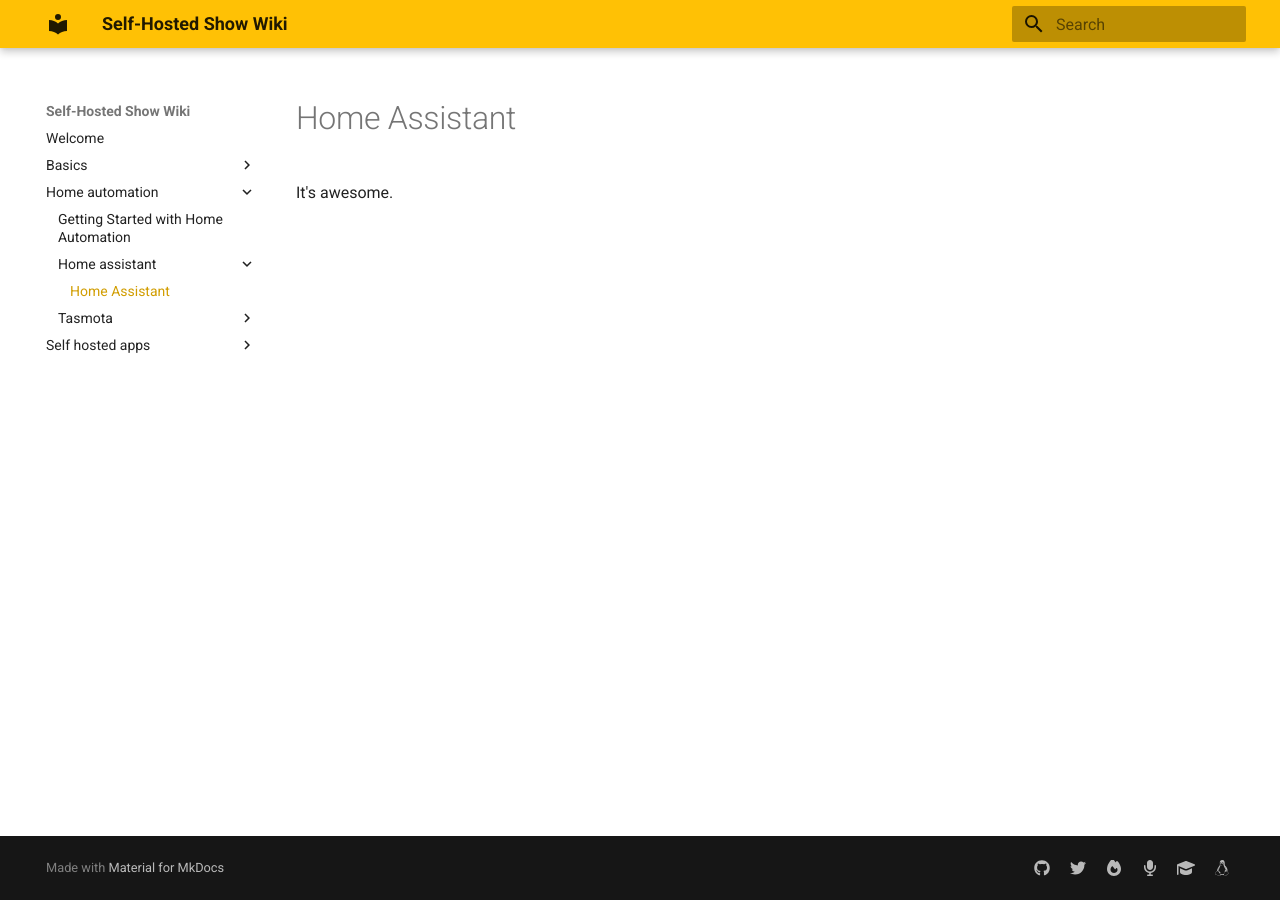
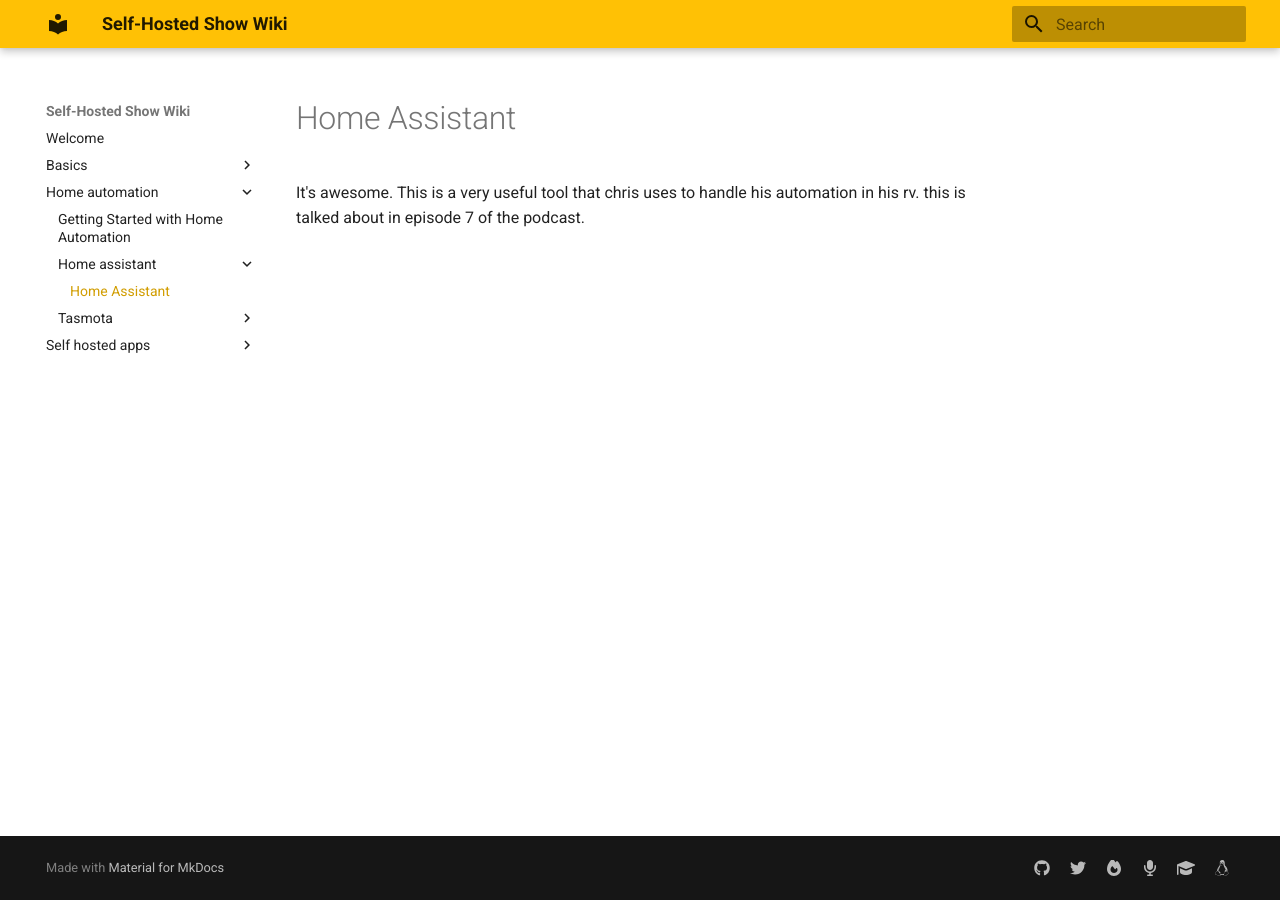
Before and after one commit to selfhostedshow/wiki, an MkDocs documentation site: the page built from docs/home-automation/home-assistant/home-assistant.md, in a window 1280 px wide. Built offline with MkDocs 1.6.1 and Material for MkDocs 9.7.7, drawn with Linux system fonts in a browser that asks for light colours.

Commit message:
Update home-assistant.md
This is an update to your home assistant page

```diff
--- a/docs/home-automation/home-assistant/home-assistant.md
+++ b/docs/home-automation/home-assistant/home-assistant.md
@@ -1,3 +1,3 @@
 # Home Assistant
 
-It's awesome.
+It's awesome. This is a very useful tool that chris uses to handle his automation in his rv. this is talked about in episode 7 of the podcast.
```
